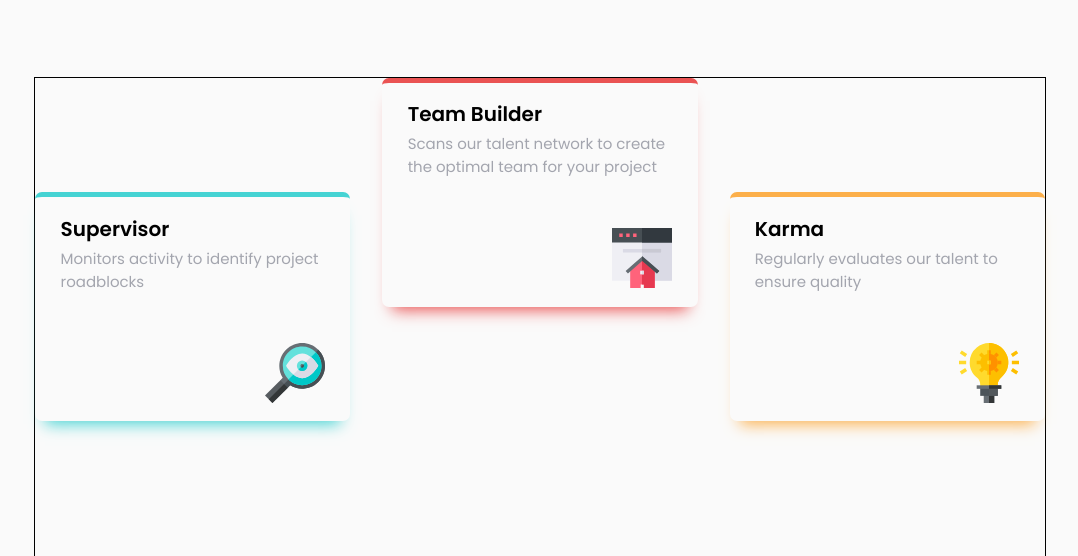
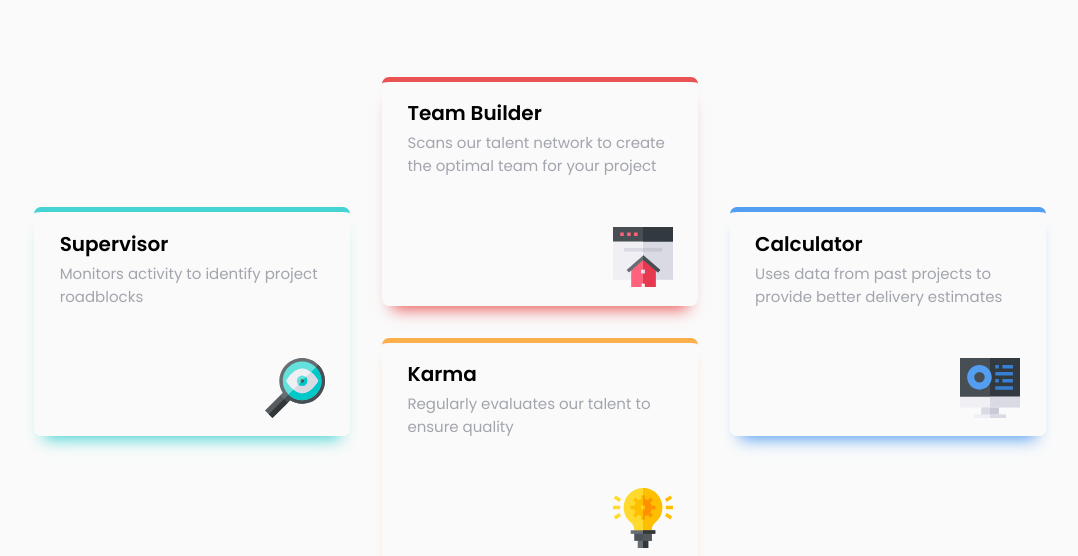
Before and after one commit to Yosity/Four-card-feature-section, a plain HTML site: page index.html in a window 1280 px wide. Shown: the part 244-800 px from the top of the page, without its empty margins (100-1178 px from the left). Drawn offline with Linux system fonts and the light colour scheme.

Commit message:
Uploaded project files

```diff
--- a/style.css
+++ b/style.css
@@ -60,22 +60,33 @@ p {
 @media (min-width:1000px) {
     .cards-section {
         grid-template-columns: 1fr 1fr 1fr;
-        grid-template-rows: 2fr 1fr 1fr;
-
-        border: 1px solid black;
+        grid-template-rows: 1fr 1fr 1fr ;
+        max-width: 90rem;
     }
     .card {
         align-self: flex-start;
     }
     #card-1 {
         align-self: center;
+
+        grid-row-start: 1 ;
+        grid-row-end: 3;
+    }
+    #card-2 {
+        grid-row: 1;
+
     }
     #card-3 {
-        align-self: center;
+        grid-row: 2;
     }
     #card-4 {
-        grid-column-start: 2;
+        align-self: center;
+        grid-row: 1;
+        grid-column: 3;
+        grid-row-start: 1 ;
+        grid-row-end: 3;
     }
+
 
 }
 .card h2 {
```
Also changed, not shown: 1 other file.
